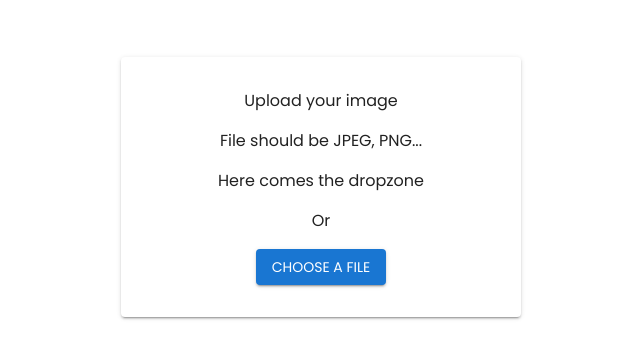
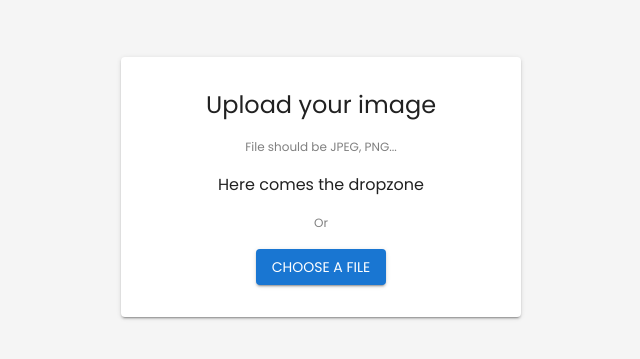
Before and after one commit to williamrolando88/ImageUploader-devChallenge, a React (Vite) app in the folder front-end/: page / in a window 1280 px wide. Shown: the part 213-572 px from the top of the page, without its empty margins (319-959 px from the left). Built offline with nearby package versions, Linux system fonts and the light colour scheme.

Commit message:
Update page design

```diff
--- a/front-end/src/pages/HomePage.tsx
+++ b/front-end/src/pages/HomePage.tsx
@@ -7,14 +7,18 @@ const HomePage: FC = () => {
       alignItems="center"
       height="100%"
       justifyContent="center"
-      sx={{ backgroundColor: (theme) => theme.palette.background.paper }}
+      bgcolor="whitesmoke"
     >
       <Paper elevation={2} sx={{ width: 400 }}>
         <Stack gap={2} alignItems="center" padding={4}>
-          <Typography>Upload your image</Typography>
-          <Typography>File should be JPEG, PNG...</Typography>
+          <Typography variant="h5">Upload your image</Typography>
+          <Typography variant="caption" color="GrayText">
+            File should be JPEG, PNG...
+          </Typography>
           Here comes the dropzone
-          <Typography>Or</Typography>
+          <Typography variant="caption" color="GrayText">
+            Or
+          </Typography>
           <Button variant="contained">Choose a file</Button>
         </Stack>
       </Paper>
```
